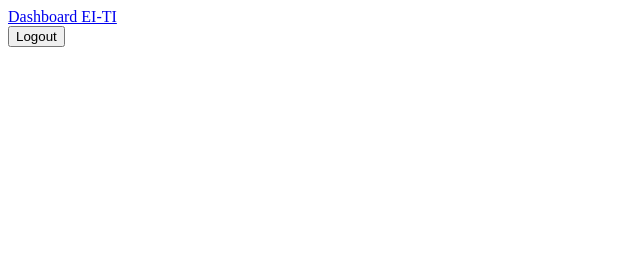
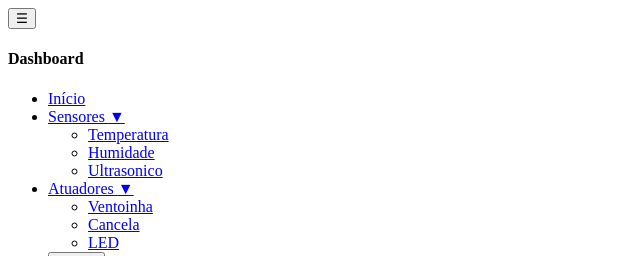
Before and after one commit to DuarteLacerda/Arduino-Projects, a PHP site: page /nav.php in a window 1280 px wide. Shown: the top 256 px of the page, without its empty margins (0-640 px from the left). Run offline with PHP 8.4, Linux system fonts and the light colour scheme.

Commit message:
08/04/25

```diff
--- a/add-ons/nav.php
+++ b/add-ons/nav.php
@@ -1,8 +1,52 @@
-<nav class="navbar navbar-expand-lg navbar-light bg-light d-flex justify-content-between" id="navbar">
-    <a class="navbar-brand fw-bold" href="dashboard.php">Dashboard EI-TI</a>
-    <div class="d-flex align-items-center">
-        <form action="auth/logout.php" method="get">
-            <button class="btn btn-outline-dark">Logout</button>
-        </form>
+<button class="btn btn-outline-dark d-md-none" id="sidebarToggle">☰</button>
+
+<nav id="sidebar" class="bg-light">
+    <div class="p-3">
+        <h4>Dashboard</h4>
+        <ul class="nav flex-column">
+
+            <li class="nav-item">
+                <a class="nav-link" href="dashboard.php">Início</a>
+            </li>
+
+            <!-- Gaveta Sensores -->
+            <li class="nav-item">
+                <a class="nav-link d-flex justify-content-between align-items-center" data-bs-toggle="collapse" href="#sensoresCollapse" role="button" aria-expanded="false" aria-controls="sensoresCollapse">
+                    Sensores <span class="icon-collapse">▼</span>
+                </a>
+                <div class="collapse ps-3" id="sensoresCollapse">
+                    <ul class="nav flex-column">
+                        <li class="nav-item"><a class="nav-link" href="history.php?nome=temperatura&nometxt">Temperatura</a></li>
+                        <li class="nav-item"><a class="nav-link" href="history.php?nome=humidade&nometxt">Humidade</a></li>
+                        <li class="nav-item"><a class="nav-link" href="history.php?nome=ultrasonico&nometxt">Ultrasonico</a></li>
+                    </ul>
+                </div>
+            </li>
+
+            <!-- Gaveta Atuadores -->
+            <li class="nav-item">
+                <a class="nav-link d-flex justify-content-between align-items-center" data-bs-toggle="collapse" href="#atuadoresCollapse" role="button" aria-expanded="false" aria-controls="atuadoresCollapse">
+                    Atuadores <span class="icon-collapse">▼</span>
+                </a>
+                <div class="collapse ps-3" id="atuadoresCollapse">
+                    <ul class="nav flex-column">
+                        <li class="nav-item"><a class="nav-link" href="history.php?nome=ventoinha&nometxt">Ventoinha</a></li>
+                        <li class="nav-item"><a class="nav-link" href="history.php?nome=servo&nometxt">Cancela</a></li>
+                        <li class="nav-item"><a class="nav-link" href="history.php?nome=led&nometxt">LED</a></li>
+                    </ul>
+                </div>
+            </li>
+
+
+            <!-- Logout -->
+            <li class="nav-item mt-3">
+                <form action="auth/logout.php" method="get">
+                    <button class="btn btn-outline-dark w-100">Logout</button>
+                </form>
+            </li>
+        </ul>
+        <div class="nav-img">
+            <img src="assets/imagens/signed.png" alt="Logo" class="img-fluid mt-3">
+        </div>
     </div>
 </nav>
--- a/assets/dashboard.css
+++ b/assets/dashboard.css
@@ -39,6 +39,7 @@ body {
     margin-bottom: 10px;
     -webkit-transition: all 0.3s ease-in-out;
     transition: all 0.3s ease-in-out;
+    z-index: 10;
 }
 
 .card .card-header {
--- a/history.php
+++ b/history.php
@@ -59,7 +59,8 @@ $historico = array_slice($historico, 0, 50);
 </head>
 
 <body>
-    <div class="container">
+    <div id="content">
+        <div class="container-fluid">
             <?php include("add-ons/nav.php"); ?>
             <h2 class="mt-5 mb-4">Histórico de <?php echo ucfirst($nome); ?></h2>
             <div class="row mt-4">
@@ -133,7 +134,6 @@ $historico = array_slice($historico, 0, 50);
                         <?php endforeach; ?>
                     </tbody>
                 </table>
-
             </div>
             <div class="text-end mt-4 mb-4">
                 <form action="dashboard.php" method="GET">
@@ -142,7 +142,9 @@ $historico = array_slice($historico, 0, 50);
             </div>
             <?php include("add-ons/footer.php"); ?>
         </div>
+    </div>
     <script src="https://cdn.jsdelivr.net/npm/bootstrap@5.3.2/dist/js/bootstrap.min.js"></script>
+    <script src="assets/script.js"></script>
 </body>
 
 </html>
```
Also changed, not shown: add-ons/footer.php (+3 -8 lines), assets/script.js (added, +23 -0 lines), assets/style.css (+81 -10 lines), dashboard.php (+5 -3 lines). Lines whose indentation alone changed are shown as unchanged.
